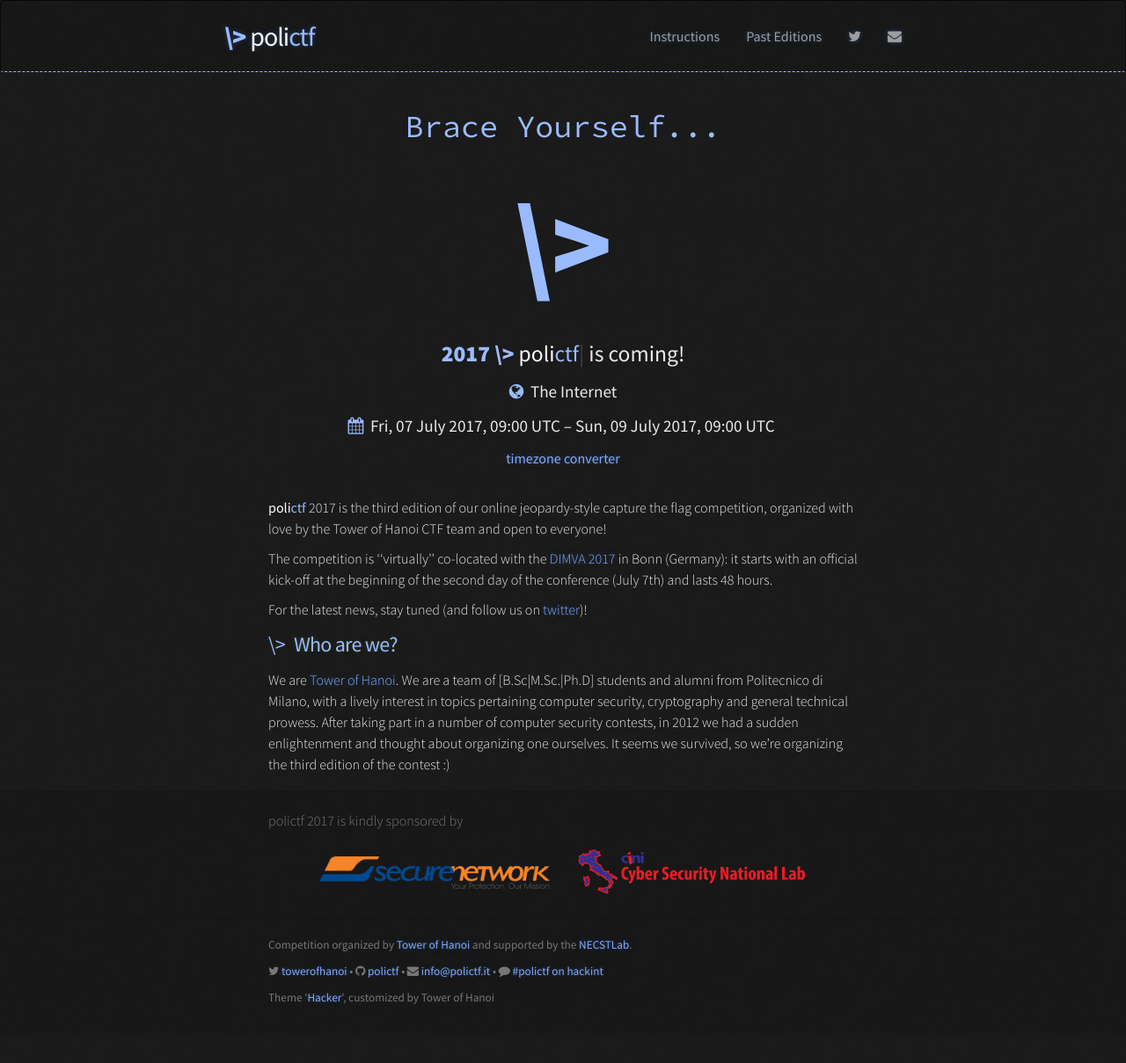
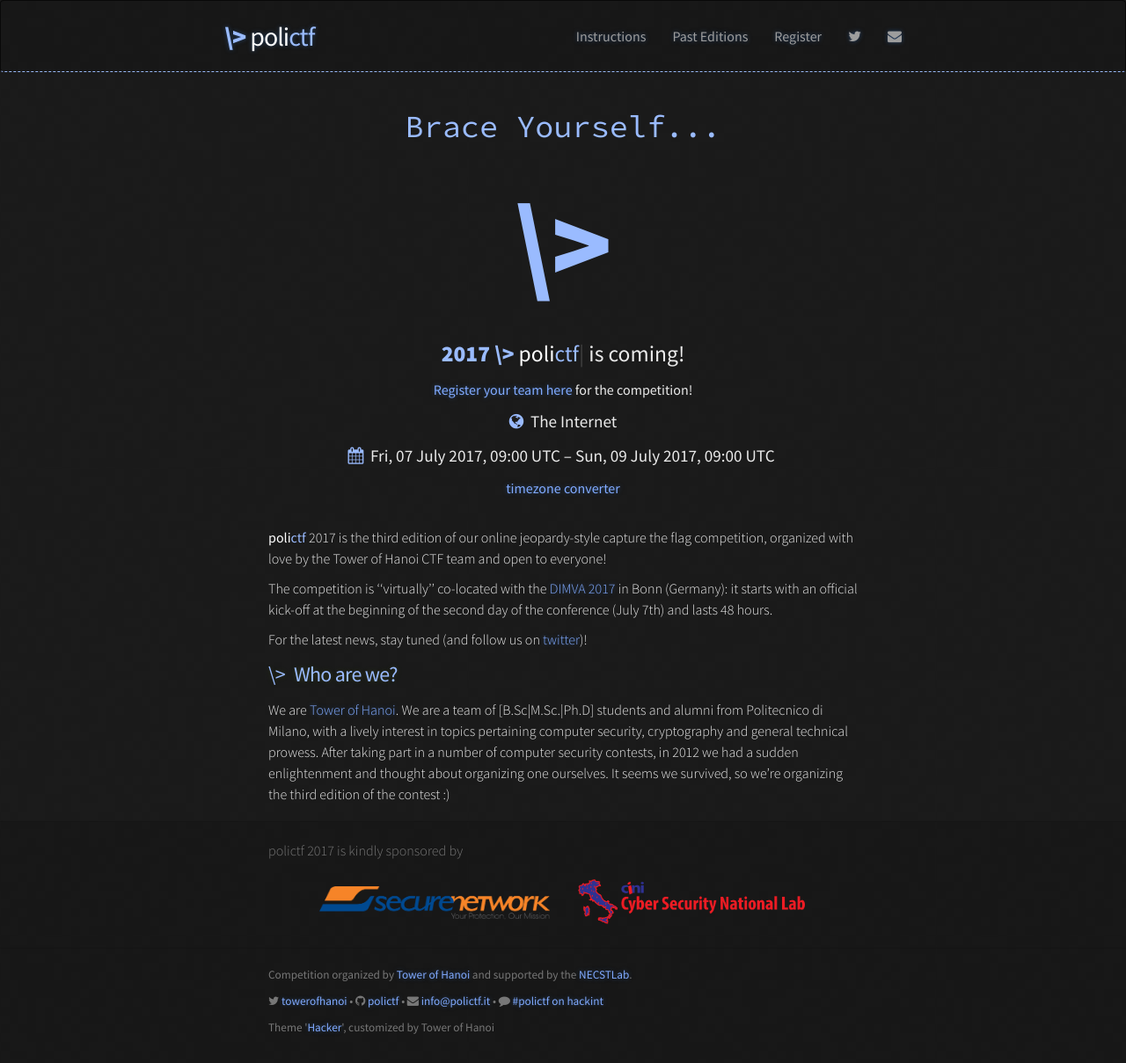
Before and after one commit to PoliCTF/2017.polictf.it, a Jekyll site: the page built from index.md, in a window 1280 px wide. Shown: the whole page at 88% size. Built offline with Jekyll 4.4.1, drawn with Linux system fonts in a browser that asks for light colours; before the commit the page ends 1175 px from its top, so only the background shows below that.

Commit message:
Open registration

```diff
--- a/_config.yml
+++ b/_config.yml
@@ -20,7 +20,7 @@
 polictf: <span class="logo-poli">poli</span><span class="logo-ctf">ctf</span>
 
 navigation:
-  pages: ['/instructions', '/archive']
+    pages: ['/instructions', '/archive']
 
 contacts:
     - icon: twitter
--- a/_layouts/default.html
+++ b/_layouts/default.html
@@ -44,6 +44,7 @@
             {% for p in pages %}
                 <li {% if page.url == p.url %}class="active"{%endif%}><a href="{{ p.url | relative_url }}">{{p.title}}</a></li>
             {% endfor %}
+            <li><a href="https://register.polictf.it/">Register</a></li>
             <li class="no-before"><a href="https://twitter.com/towerofhanoi" target="_blank"><span class="fa fa-twitter"></span></a></li>
             <li class="no-before"><a href="mailto:info@polictf.it"><span class="fa fa-envelope"></span></a></li>
           </ul>
--- a/_layouts/home.html
+++ b/_layouts/home.html
@@ -8,6 +8,7 @@
             <p class="head-up">Brace Yourself...</p>
             <p><span class="logo-draw logo-big">\></span></p>
             <p class="head-down"><span class="type-is-coming"></span> is coming!</p>
+            <p><a href="https://register.polictf.it">Register your team here</a> for the competition!</p>
             <p class="datetime"><i class="fa fa-globe highlight" aria-hidden="true"></i>&nbsp;&nbsp;The Internet</p>
             <p class="datetime"><i class="fa fa-calendar highlight" aria-hidden="true"></i>&nbsp;&nbsp;Fri, 07 July 2017, 09:00 UTC &ndash; Sun, 09 July 2017, 09:00 UTC&nbsp;</p>
             <p><a href="https://www.timeanddate.com/worldclock/fixedtime.html?msg=PoliCTF+2017&iso=20170707T09&p1=1440">timezone converter</a></p>
```
Also changed, not shown: index.md (line endings or trailing spaces).
